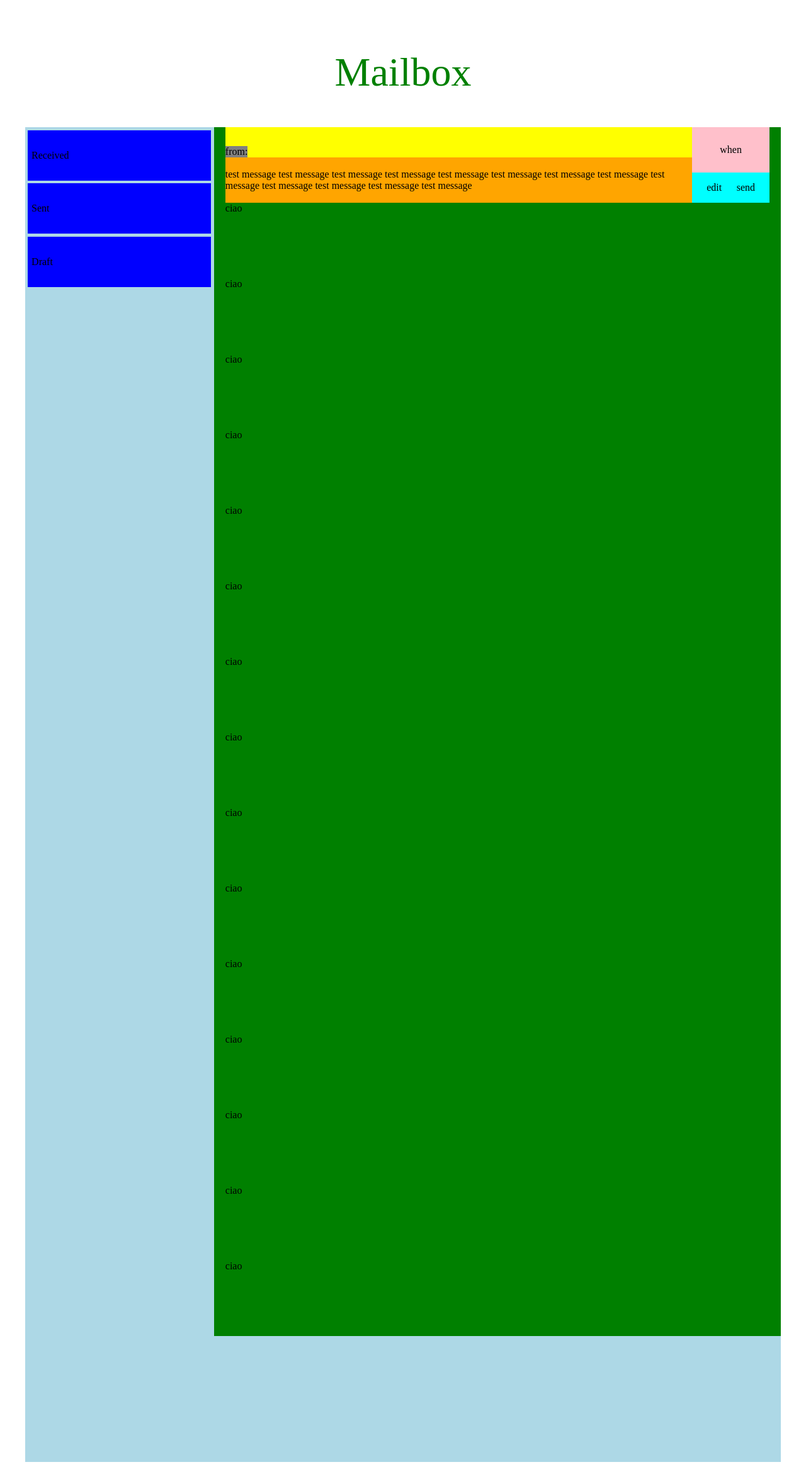
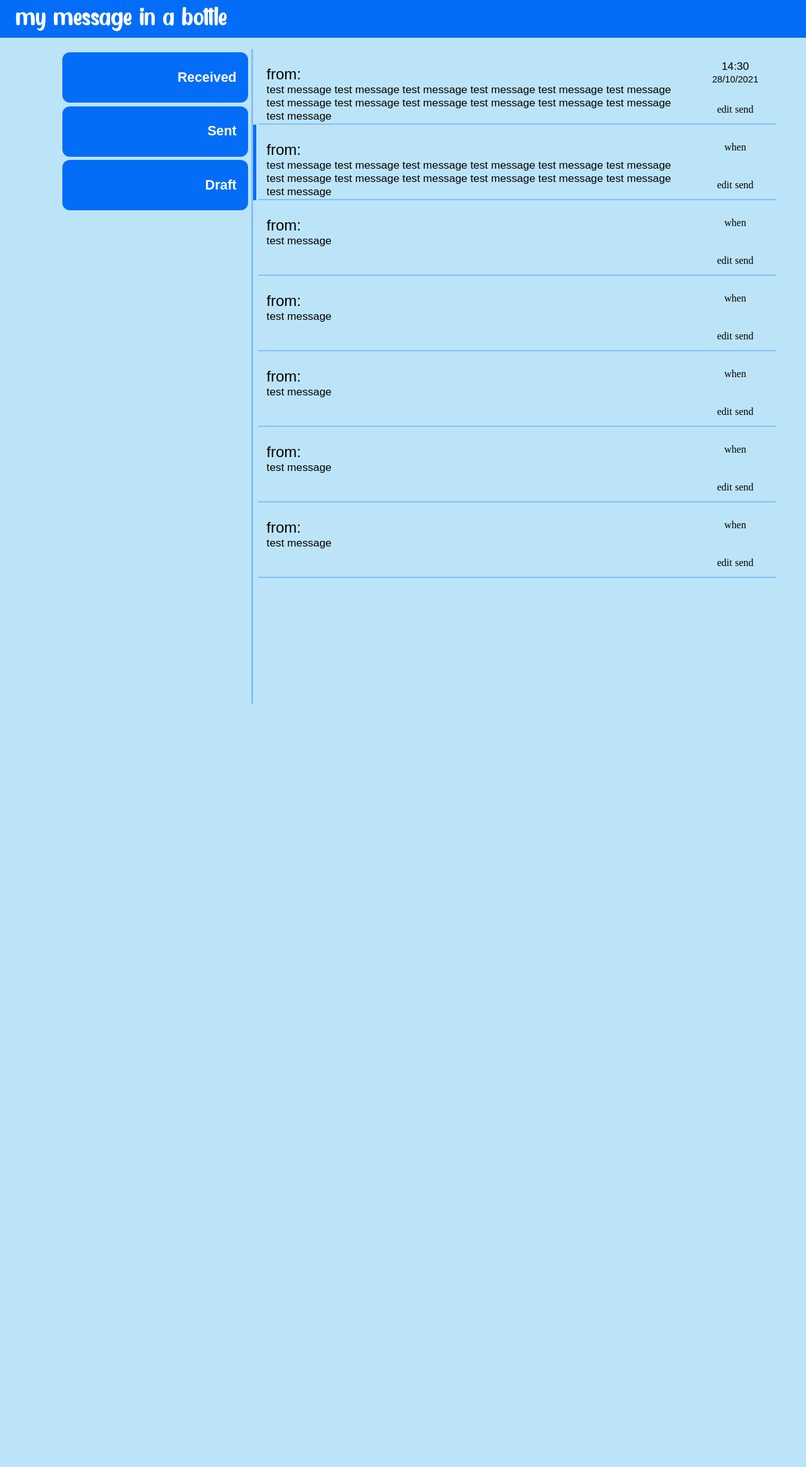
Before and after one commit to Team6ASE2021/MMIAB-PRIMER, a Flask app: template monolith/templates/mailbox.html in a window 1280 px wide. Shown: the whole page at 63% size. After the commit the page ends 1118 px from the top, so only its background shows below. Run offline with Flask 2, Linux system fonts and the light colour scheme; the template is opened without the code that fills it, so the values that code supplies are empty.

Commit message:
template updated

```diff
--- a/monolith/templates/css/style.css
+++ b/monolith/templates/css/style.css
@@ -1,108 +1,146 @@
+@font-face{
+    font-family: "Happy Lucky";
+    src: url("../fonts/happy_lucky.ttf");
+}
+
+:root{
+    --primary: rgba(3,109,248,1);
+    --primary-faded: rgba(3,109,248,0.3);
+    --primary-extra-faded: rgba(3,109,248,0.1);
+    --secondary: rgba(188,228,248,1);
+}
 body {
-    background-color: var(--back-color, white);
+    background-color: var(--secondary);
 }
 
 .title {
-    position: relative;
-    width: 90%;
-    left: 5%;
+    position: absolute;
+    width: 100%;
+    height: 60px;
+    top: 0;
+    left: 0;
+    display: flex;
+    flex-flow: row nowrap;
+    align-items: center;
+    justify-content: flex-start;
     text-align: center;
-    padding: 70px 0 50px 0;
-    background-color: transparent;
-    font-size: 48pt;
-    color: green;
+    background-color: var(--primary);
+    font-family: "Happy Lucky";
+    font-size: 30pt;
+    color: white;
+}
 
+.title>div {
+    margin-left: 2%;
 }
 
 .main-container{
     position: relative;
     width: 95%;
+    top: 70px;
     left: 2.5%;
     display: flex;
     flex-flow: row nowrap;
     justify-content: space-around;
-    background-color: lightblue;
-    padding-bottom: 200px;
+    background-color: transparent;
+    padding-bottom: 60px;
 }
 
 .left-container{
     position: relative;
-    flex: 25 25;
+    flex: 30 30;
     display: flex;
     flex-flow: column nowrap;
     justify-content: flex-start;
-    align-items: stretch;
+    align-items: flex-end;
 }
 
 .left-container>.redirect{
     position: relative;
     margin: 1.5% 1.5% 0% 1.5% ;
     flex: 0 1 80px;
-    background-color: blue;
+    width: 72%;
+    background-color: var(--primary);
     display: flex;
     flex-flow: row nowrap;
-    justify-content: flex-start;
+    justify-content: flex-end;
     align-items: center;
-    padding: 0px 2%;
+    padding: 0px 5%;
+    color: white;
+    font-family: "Arial";
+    font-size: 16pt;
+    font-weight: bold;
+    border-radius: 12px;;
 }
 
 .message-container{
     position: relative;
-    flex: 75 75;
+    flex: 70 70;
     display: flex;
     align-items: stretch;
     justify-content: center;
     flex-flow: column nowrap;
+    border-left: 3px solid var(--primary-faded);
+    padding-bottom: 200px;
 }
 
 .message-block {
+    position: relative;
     flex: 1 1 120px;
     display: flex;
     flex-flow: row nowrap;
-    background-color: green;
-    padding: 0px 2%;
+    background-color: transparent;
+    padding-right: 2%;
 }
 
-.message-block>.header{
-    position: relative;
-    flex: 1 1;
-    display: flex;
-    align-items: center;
-    justify-content: space-around;
-    flex-wrap: wrap;
-    flex-direction: row;
-    padding: 0px 5%;
-    background-color: pink;
+.message-block:after{
+    content: "";
+    position: absolute;
+    width: 98%;
+    left: 1%;
+    bottom: 0px;
+    height: 1px;
+    border-bottom: 2px solid var(--primary-faded);
+}
+
+.message-block:hover {
+    background-color: var(--primary-extra-faded);
 }
 
 .message-block>.main{
     position: relative;
     flex: 6 6;
+    padding: 0px 2%;
     display: flex;
     flex-direction: column;
-    background-color: lightgreen;
+    background-color: transparent;
+    border-left: 5px solid transparent;
+}
+
+#message-to-read{
+    border-left: 5px solid var(--primary);
 }
 
 .message-block>.main>.user{
     position: relative;
-    flex: 4 4;
+    flex: 9 9;
     display: flex;
     align-items: flex-end;
     justify-content: flex-start;
-    background-color: yellow;
-}
-
-.message-block>.main>.user>div{
-    background-color: gray;
+    font-family: "Arial";
+    font-size: 18pt;
 }
 
 .message-block>.main>.body{
     position: relative;
-    flex: 6 6;
+    flex: 11 11;
     display: flex;
-    align-items: center;
+    flex-flow: row nowrap;
+    align-items: flex-start;
     justify-content: flex-start;
-    background-color: orange;
+    background-color: transparent;
+    font-family: "Arial";
+    font-size: 13pt;
 }
 
 .message-block>.extra{
@@ -117,9 +155,20 @@ body {
     position: relative;
     flex: 6 6;
     display: flex;
+    flex-flow: column nowrap;
     align-items: center;
     justify-content: center;
-    background-color: pink;
+    background-color: transparent;
+}
+
+.datetime>.time{
+    font-family: "Arial";
+    font-size: 13pt;
+}
+.datetime>.date{
+    font-family: "Arial";
+    font-size: 11pt;
+    padding-top: 2px;
 }
 
 
@@ -129,408 +178,9 @@ body {
     display: flex;
     flex-direction: row;
     align-items: center;
-    justify-content: space-evenly;
-    background-color: cyan;
+    justify-content: center;
 }
 
-.card {
-    position: relative;
-    background-color: transparent;
-    width: 100%;
-    height: 100%;
-    top: 0%;
-    left: 0%;
+.message-block>.extra>.actions>div{
+    padding: 0px 2%;
 }
-
-.card>.front {
-    position: absolute;
-    width: 100%;
-    height: 100%;
-    top: 0%;
-    left: 0%;
-    background-color: yellow;
-    border-radius: 25px;
-    backface-visibility: hidden;
-    /*transition: transform .5s linear 0s;*/
-    box-shadow: 7px 7px 7px rgba(60,60,60,1);
-}
-
-.card>.front-unflip {
-    transform:perspective(900px) rotateX(0deg);
-}
-
-.card>.front-flip {
-    transform:perspective(900px) rotateX(180deg);
-}
-
-.card>.back {
-    position: absolute;
-    width: 100%;
-    height: 100%;
-    top: 0%;
-    left: 0%;
-    background-color: purple;
-    border-radius: 25px;
-    backface-visibility: hidden;
-    /*transition: transform .5s linear 0s;*/
-    box-shadow: 5px 5px 5px rgba(60,60,60,1);
-}
-
-.card>.back-unflip {
-    transform:perspective(900px) rotateX(180deg);
-}
-
-.card>.back-flip {
-    transform:perspective(900px) rotateX(360deg);
-}
-
-.card-back-bg {
-    position: absolute;
-    object-fit: cover;
-    border-radius: 25px;
-    object-position: 0% 30%;
-    width: 100%;
-    height: 100%;
-}
-
-.card-back-over {
-    position: absolute;
-    border-radius: 25px;
-    width: 100%;
-    height: 100%;
-    background-color: rgba(90,90,90,0.6);
-    overflow: hidden;
-}
-
-.card-back-tri {
-    position: absolute;
-    width: 6%;
-    padding-top: 6%;
-    top: 0%;
-    left: 0%;
-    background-color: #1ba8a8;
-    box-shadow: 2px 2px 5px  #066666;
-
-    /*border-radius: 25px 0 0 0;*/
-}
-
-.card-back-meta {
-    position: relative;
-    width: 100%;
-    height: 55%;
-    background-color: transparent;
-    display: flex;
-    align-items: center;
-    flex-direction: column;
-}
-
-.card-back-title {
-    position: relative;
-    width: 92%;
-    display: flex;
-    flex-direction: column-reverse;
-    flex: 0.6;
-    background-color: transparent;
-    border-bottom: 3px solid #9A9A9A;
-}
-
-.card-back-title>div{
-    background-color: transparent;
-    margin: 0 0 5px 0;
-    font-size: 28pt;
-    font-family: Bebas;
-    color:rgba(220, 220, 220, 1);
-    text-shadow: 0 0 5px black, 0 0 10px black;
-}
-
-.card-back-author{
-    position: relative;
-    width: 92%;
-    flex: 0.4;
-    background-color: transparent;
-}
-
-.card-back-author>div{
-    margin: 5px 0 0 0;
-    background-color: transparent;
-    font-size: 18pt;
-    font-family: Bebas;
-    color:rgba(180, 180, 180, 1);
-    text-shadow: 0 0 5px black, 0 0 10px black;
-}
-
-.card-back-music {
-    position: relative;
-    width: 100%;
-    height: 45%;
-    background-color: transparent;
-    display: flex;
-    flex-direction: row-reverse;
-    align-items: center;
-}
-
-.card-back-yt {
-    flex: 1 18%;
-    background-color: transparent;
-    height: 70%;
-    flex-grow: 0;
-    margin-left: 0px;
-    margin-right: 10px;
-}
-
-.card-back-yt>img {
-    height: 100%;
-    width: 100%;
-    object-fit: contain;
-}
-
-.card-back-sp {
-    flex: 1 20%;
-    background-color: transparent;
-    height: 60%;
-    flex-grow: 0;
-    object-fit: contain;
-}
-
-.card-back-sp>img {
-    height: 100%;
-    width: 100%;
-    object-fit: contain;
-}
-
-.card-front-bg {
-    position: absolute;
-    object-fit: cover;
-    border-radius: 25px;
-    object-position: 75% 0%;
-    width: 100%;
-    height: 100%;
-}
-
-/* ANIMATIONS */
-
-.closeup-open-anim {
-    animation-name: closeup_open;
-    animation-duration: 1s;
-}
-
-.closeup-close-anim {
-    animation-name: closeup_close;
-    animation-duration: 0.5s;
-}
-
-.closeup-textshow-anim {
-    animation-name: closeup_textshow;
-    animation-duration: 0.5s;
-    animation-fill-mode: forwards;
-}
-
-.cardfront-fflip {
-    animation-name: cardfront-flip;
-    animation-duration: 0.5s;
-    animation-fill-mode: forwards;
-    animation-timing-function: ease-in;
-}
-
-.cardfront-bflip {
-    animation-name: cardfront-flip;
-    animation-duration: 0.5s;
-    animation-direction: reverse;
-    animation-fill-mode: forwards;
-    animation-timing-function: ease-out;
-}
-
-.cardback-fflip {
-    animation-name: cardback-flip;
-    animation-duration: 0.5s;
-    animation-fill-mode: forwards;
-    animation-timing-function: ease-in;
-}
-
-.cardback-bflip {
-    animation-name: cardback-flip;
-    animation-duration: 0.5s;
-    animation-direction: reverse;
-    animation-fill-mode: forwards;
-    animation-timing-function: ease-out;
-}
-
-.twinkle-anim {
-    animation-name: twinkle;
-    animation-duration: .24s;
-    animation-timing-function: linear;
-}
-
-@keyframes closeup_open {
-    from {
-        width: 0%;
-        height: 0%;
-        top: 50%;
-        left: 50%;
-    }
-
-    20% {
-        width: 16%;
-        height: 16%;
-        top: 42%;
-        left: 42%;
-    }
-
-    60% {
-        width: 80%;
-        height: 16%;
-        top: 42%;
-        left: 10%;
-    }
-
-    to {
-        width: 80%;
-        height: 80%;
-        top: 10%;
-        left: 10%;
-    }
-}
-
-@keyframes closeup_close {
-    from {
-        opacity: 1;
-    }
-
-    to {
-        opacity: 0;
-    }
-}
-
-@keyframes closeup_textshow {
-    from {
-        opacity: 0;
-    }
-
-    to {
-        opacity: 1;
-    }
-}
-
-@keyframes cardfront-flip {
-    from {
-        transform: perspective(900px) rotateX(0deg);
-    }
-
-    to {
-        transform: perspective(900px) rotateX(180deg);
-    }
-}
-
-@keyframes cardback-flip {
-    from {
-        transform: perspective(900px) rotateX(180deg);
-    }
-
-    to {
-        transform: perspective(900px) rotateX(360deg);
-    }
-}
-
-@keyframes twinkle {
-    from {
-        transform: rotateZ(0deg);
-    }
-
-    17% {
-        transform: rotateZ(4deg);
-    }
-
-    50% {
-        transform: rotateZ(-4deg);
-    }
-
-    83% {
-        transform: rotateZ(4deg);
-    }
-
-    to {
-        transform: rotateZ(0deg);
-    }
-}
-
-/* MEDIA */
-
-@media screen and (max-width: 990px) {
-    .container {
-        width: 90%;
-        left: 5%;
-    }
-
-    .block {
-        height: 460px;
-    }
-
-    #day25 {
-        flex-grow: 1;
-    }
-
-    .card-back-title>div{
-        font-size: 48pt;
-    }
-
-    .card-back-author>div{
-        font-size: 38pt;
-    }
-
-    .closeup-text {
-        width: 80%;
-        left: 10%;
-        font-size: 50pt;
-    }
-
-    @keyframes cardfront-flip {
-        from {
-            transform: perspective(1500px) rotateX(0deg);
-        }
-
-        to {
-            transform: perspective(1500px) rotateX(180deg);
-        }
-    }
-
-    @keyframes cardback-flip {
-        from {
-            transform: perspective(1500px) rotateX(180deg);
-        }
-
-        to {
-            transform: perspective(1500px) rotateX(360deg);
-        }
-    }
-}
-
-
-@media screen and (max-width: 1580px) and (min-width: 991px) {
-    .block {
-        flex: 1 360px;
-        height: 280px;
-        margin: 8px 16px;
-        flex-grow: 1;
-    }
-
-    .card-front-bg {
-        position: absolute;
-        object-fit: cover;
-        border-radius: 25px;
-        object-position: 90% 0%;
-        width: 100%;
-        height: 100%;
-    }
-
-}
-
-
-/*
-.card:hover>.front {
-    transform:perspective(600px) rotateX(180deg);
-}
-
-.card:hover>.back {
-    transform:perspective(600px) rotateX(360deg);
-}
-*/
--- a/monolith/templates/mailbox.html
+++ b/monolith/templates/mailbox.html
@@ -4,7 +4,9 @@
         <link rel="stylesheet" href="css/style.css">
     </head>
     <body>
-        <div class="title">Mailbox</div>
+        <div class="title">
+            <div>my message in a bottle</div>
+        </div>
         <div class="main-container">
             <div class="left-container">
                 <div class="redirect">
@@ -43,6 +45,40 @@
                     </div>
                     <div class="extra">
                         <div class="datetime">
+                            <div class="time">14:30</div>
+                            <div class="date">28/10/2021</div>
+                        </div>
+                        <div class="actions">
+                            <div>edit</div>
+                            <div>send</div>
+                        </div>
+                    </div>
+                </div>
+                <div class="message-block">
+                    <div class="main" id="message-to-read">
+                        <div class="user">
+                            <div>from: </div>
+                        </div>
+                        <div class="body">
+                            <div>
+                                test message
+                                test message
+                                test message
+                                test message
+                                test message
+                                test message
+                                test message
+                                test message
+                                test message
+                                test message
+                                test message
+                                test message
+                                test message
+                            </div>
+                        </div>
+                    </div>
+                    <div class="extra">
+                        <div class="datetime">
                             <div>when</div>
                         </div>
                         <div class="actions">
@@ -51,21 +87,111 @@
                         </div>
                     </div>
                 </div>
-                <div class="message-block">ciao </div>
-                <div class="message-block">ciao </div>
-                <div class="message-block">ciao </div>
-                <div class="message-block">ciao </div>
-                <div class="message-block">ciao </div>
-                <div class="message-block">ciao </div>
-                <div class="message-block">ciao </div>
-                <div class="message-block">ciao </div>
-                <div class="message-block">ciao </div>
-                <div class="message-block">ciao </div>
-                <div class="message-block">ciao </div>
-                <div class="message-block">ciao </div>
-                <div class="message-block">ciao </div>
-                <div class="message-block">ciao </div>
-                <div class="message-block">ciao </div>
+                <div class="message-block">
+                    <div class="main">
+                        <div class="user">
+                            <div>from: </div>
+                        </div>
+                        <div class="body">
+                            <div>
+                                test message
+                            </div>
+                        </div>
+                    </div>
+                    <div class="extra">
+                        <div class="datetime">
+                            <div>when</div>
+                        </div>
+                        <div class="actions">
+                            <div>edit</div>
+                            <div>send</div>
+                        </div>
+                    </div>
+                </div>
+                <div class="message-block">
+                    <div class="main">
+                        <div class="user">
+                            <div>from: </div>
+                        </div>
+                        <div class="body">
+                            <div>
+                                test message
+                            </div>
+                        </div>
+                    </div>
+                    <div class="extra">
+                        <div class="datetime">
+                            <div>when</div>
+                        </div>
+                        <div class="actions">
+                            <div>edit</div>
+                            <div>send</div>
+                        </div>
+                    </div>
+                </div>
+                <div class="message-block">
+                    <div class="main">
+                        <div class="user">
+                            <div>from: </div>
+                        </div>
+                        <div class="body">
+                            <div>
+                                test message
+                            </div>
+                        </div>
+                    </div>
+                    <div class="extra">
+                        <div class="datetime">
+                            <div>when</div>
+                        </div>
+                        <div class="actions">
+                            <div>edit</div>
+                            <div>send</div>
+                        </div>
+                    </div>
+                </div>
+                <div class="message-block">
+                    <div class="main">
+                        <div class="user">
+                            <div>from: </div>
+                        </div>
+                        <div class="body">
+                            <div>
+                                test message
+                            </div>
+                        </div>
+                    </div>
+                    <div class="extra">
+                        <div class="datetime">
+                            <div>when</div>
+                        </div>
+                        <div class="actions">
+                            <div>edit</div>
+                            <div>send</div>
+                        </div>
+                    </div>
+                </div>
+                <div class="message-block">
+                    <div class="main">
+                        <div class="user">
+                            <div>from: </div>
+                        </div>
+                        <div class="body">
+                            <div>
+                                test message
+                            </div>
+                        </div>
+                    </div>
+                    <div class="extra">
+                        <div class="datetime">
+                            <div>when</div>
+                        </div>
+                        <div class="actions">
+                            <div>edit</div>
+                            <div>send</div>
+                        </div>
+                    </div>
+                </div>
             </div>
             <!-- <div class="closeup"></div> -->
         </div>
```
Also changed, not shown: monolith/templates/fonts/happy_lucky.ttf (added), monolith/templates/fonts/happy_school.ttf (added).
